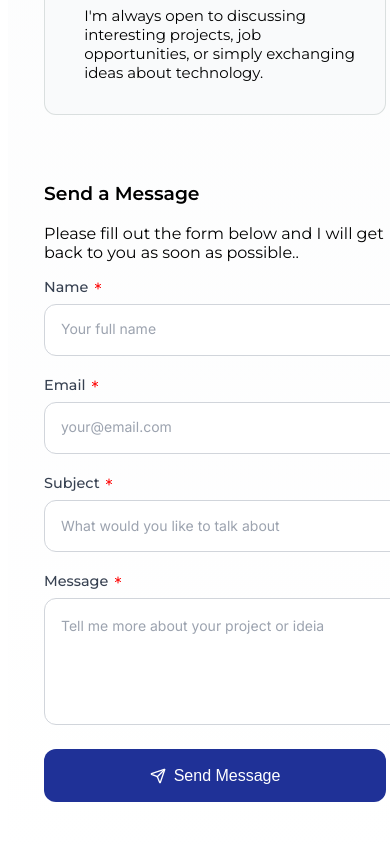
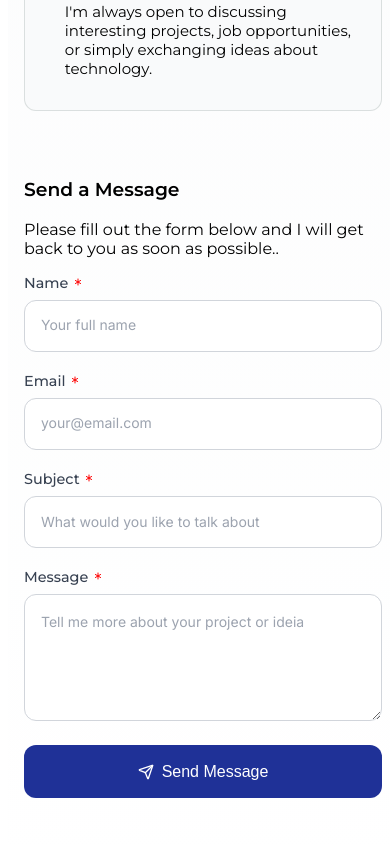
Before and after one commit to Lieberr/Portfolio-Gustavo-Lieb, a React (Vite) app in the folder portfolio-gustavo/: page / in a window 390 px wide. Shown: the part 10339-11183 px from the top of the page. Built offline with nearby package versions, Linux system fonts and the light colour scheme.

Commit message:
Responsividade para mobile v4

```diff
--- a/portfolio-gustavo/src/index.css
+++ b/portfolio-gustavo/src/index.css
@@ -273,6 +273,17 @@ body.dark .footer-bottom p{
 
 /*Contact*/
 
+.form-contact > div {
+  width: 100%;
+}
+
+.form-contact input,
+.form-contact textarea,
+.contact-btn {
+  width: 100%;
+  box-sizing: border-box;
+}
+
 
 .contact-section{
     padding: 5rem 1rem;
@@ -287,7 +298,9 @@ body.dark .footer-bottom p{
 .contact-container{
     max-width: 1280px;
     margin: 0 auto;
-    padding: 0 1rem;
+    padding-left: max(1rem, env(safe-area-inset-left));
+    padding-right: max(1rem, env(safe-area-inset-right));
+    width: 100%;
     box-sizing: border-box;
 }
 .contact-header{
@@ -336,7 +349,7 @@ body.dark .footer-bottom p{
 }
 @media (max-width: 768px){
   .contact-container{
-    padding: 0 1.25rem;
+    padding: 1.25rem 0
   }
 }
 
--- a/portfolio-gustavo/src/styles/ProjectDetails.module.css
+++ b/portfolio-gustavo/src/styles/ProjectDetails.module.css
@@ -349,9 +349,17 @@
 
   .btn_outline,
   .btn_primary {
+     padding: 0.75rem 1rem;
     width: 100%;
     display: flex;
     max-width: 100%;
     justify-content: center;
+    box-sizing: border-box;
   }
 }
+
+.action_buttons a {
+  width: 100%;
+  max-width: 100%;
+  box-sizing: border-box;
+}
```
